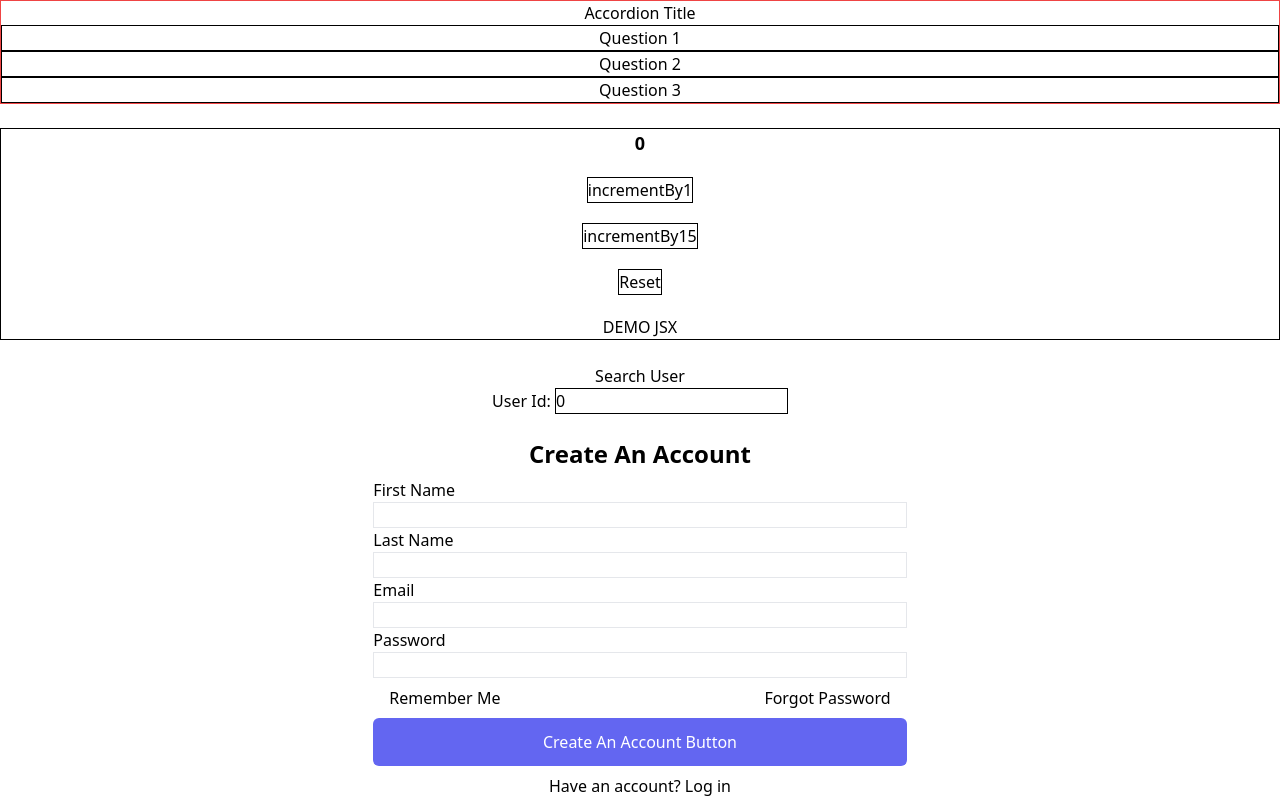
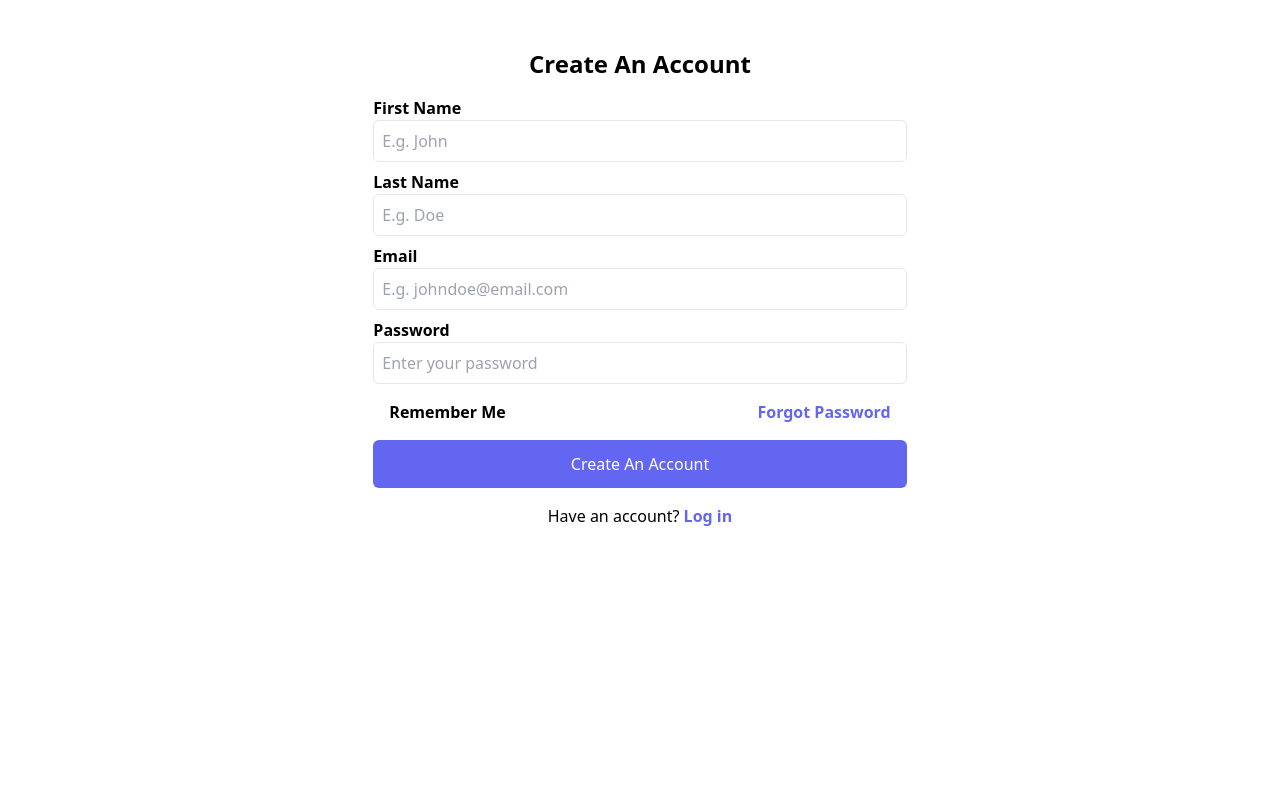
Before and after one commit to yeoja-v/react-repo, a React (Create React App) app: page / in a window 1280 px wide. Built offline with nearby package versions, Linux system fonts and the light colour scheme; no server answers.

Commit message:
built controlled form with useState

```diff
--- a/src/App.js
+++ b/src/App.js
@@ -1,18 +1,18 @@
 import './App.css';
 import CreateAccount from './components/auth/CreateAccount';
-import Counter from './components/counter/Counter';
-import Accordion from "./components/pages/Accordion/index"
-import User from './components/user/User';
+// import Counter from './components/counter/Counter';
+// import Accordion from "./components/pages/Accordion/index"
+// import User from './components/user/User';
 
 function App() {
   return (
     <div className="App">
-      <Accordion />
+      {/* <Accordion />
       <br />
       <Counter />
       <br />
       <User />
-      <br />
+      <br /> */}
       <CreateAccount />
     </div>
   )
--- a/src/components/auth/CreateAccount.js
+++ b/src/components/auth/CreateAccount.js
@@ -1,43 +1,77 @@
+import { useState } from 'react'
+
+const initialInput = {
+    firstName: "",
+    lastName: "",
+    email: "",
+    password: "",
+}
+
 function CreateAccount() {
-    return <div className="w-11/12 md:w-6/12 lg:w-5/12 mx-auto space-y-2">
+    const [input, setInput] = useState(initialInput)
+
+    const inputFields = [
+        {
+            label: "First Name",
+            name: "firstName",
+            inputType: "text",
+            placeholder: "E.g. John",
+            inputValue: input.firstName
+        },
+        {
+            label: "Last Name",
+            name: "lastName",
+            inputType: "text",
+            placeholder: "E.g. Doe",
+            inputValue: input.lastName
+        },
+        {
+            label: "Email",
+            name: "email",
+            inputType: "email",
+            placeholder: "E.g. johndoe@email.com",
+            inputValue: input.email
+        },
+        {
+            label: "Password",
+            name: "password",
+            inputType: "password",
+            placeholder: "Enter your password",
+            inputValue: input.password
+        },
+    ]
+
+
+    const handleInputChange = (event) => {
+        setInput({...input, [event.target.name]: event.target.value})
+    }
+
+
+    return <form className="w-11/12 md:w-6/12 lg:w-5/12 mx-auto space-y-4 mt-12">
         <h1 className="text-2xl"><strong>Create An Account</strong></h1>
-        <div>
-            <div className="flex flex-col">
-                <label className="mr-auto">
-                    First Name
-                </label>
-                <input type="text" className="border" />
-            </div>
-            <div className="flex flex-col">
-                <label className="mr-auto">
-                    Last Name
-                </label>
-                <input type="text" className="border" />
-            </div>
-            <div className="flex flex-col">
-                <label className="mr-auto">
-                    Email
-                </label>
-                <input type="text" className="border" />
-            </div>
-            <div className="flex flex-col">
-                <label className="mr-auto">
-                    Password
-                </label>
-                <input type="text" className="border" />
-            </div>
+        <div className="space-y-2">
+            {inputFields.map(field => {
+                return (
+                    <div className="flex flex-col" key={field.label}>
+                        <label className="mr-auto font-semibold">
+                            {field.label}
+                        </label>
+                        <input type={field.inputType} className="border rounded-md p-2" placeholder={field.placeholder} value={input.value} onChange={handleInputChange} name={field.name} />
+                    </div>
+                )
+            })}
         </div>
         <div className="flex flex-row justify-between px-4">
-            <div>Remember Me</div>
-            <div>Forgot Password</div>
+            <div className="font-semibold">Remember Me</div>
+            <a href="#" className="text-indigo-500 font-semibold">Forgot Password</a>
         </div>
         <div>
-            <button className="bg-indigo-500 text-white w-full py-3 rounded-md">
-                Create An Account Button
+            <button className="bg-indigo-500 text-white w-full py-3 rounded-md" type="submit">
+                Create An Account
             </button>
         </div>
-        <div>Have an account? <a href="#">Log in</a></div>
-    </div>
+        <div>Have an account? <a href="#" className="text-indigo-500"><strong>Log in</strong></a></div>
+    </form>
 }
 
 export default CreateAccount
```
